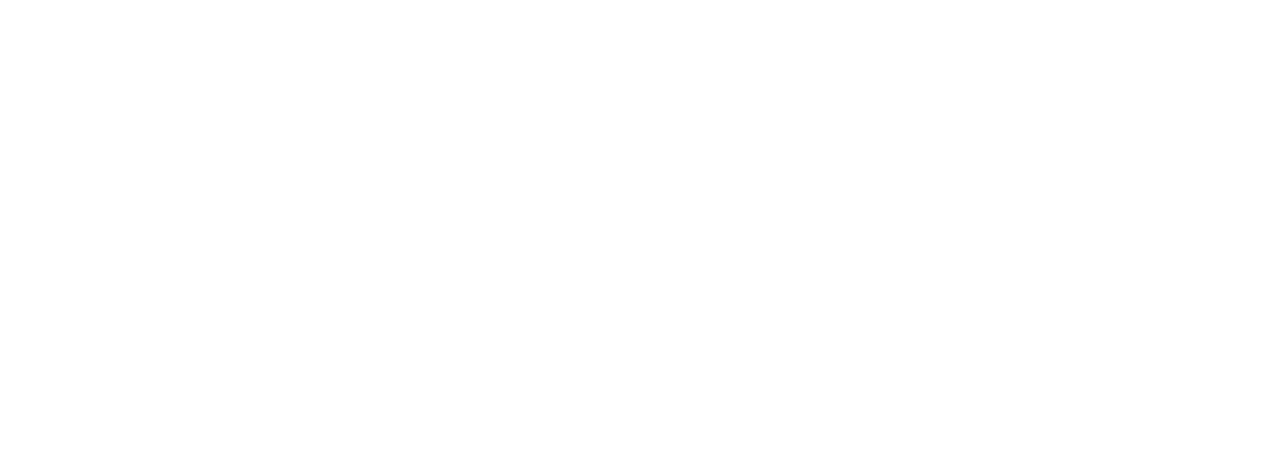
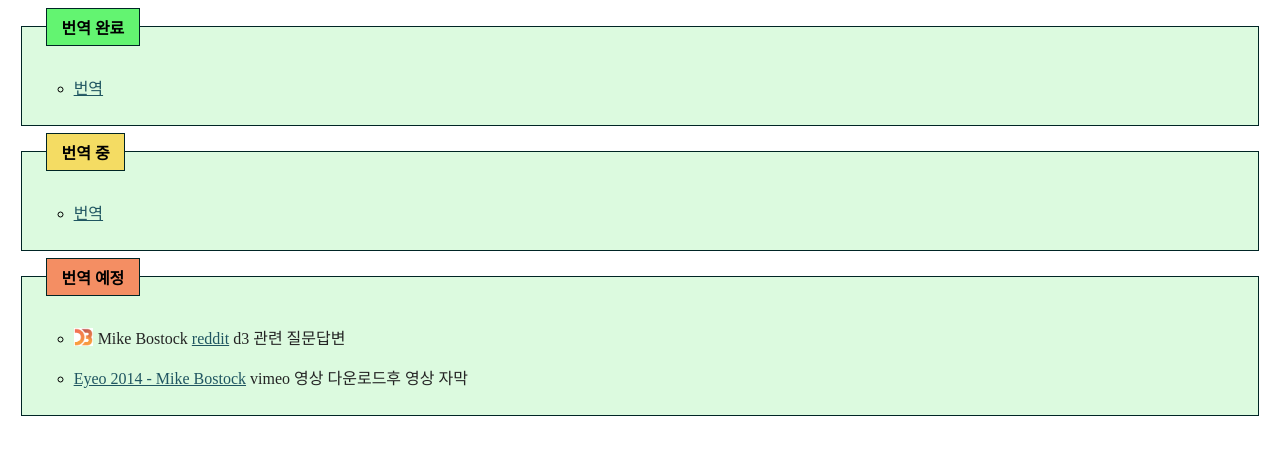
Before and after one commit to dobac09/en2kr, a plain HTML site: page index.html in a window 1280 px wide. Drawn offline with Linux system fonts and the light colour scheme.

Commit message:
Update index.html

```diff
--- a/index.html
+++ b/index.html
@@ -1,24 +1,119 @@
 <!DOCTYPE html>
 <html>
-  <head>
-    <meta charset="UTF-8">
-    <title>번역</title>
-    <style>
-    body {padding: 0; margin: 0;} canvas {vertical-align: top;}
+<head>
+  <meta charset="UTF-8">
+  <title>번역목록</title>
+  <style>
+body {
+  background-color: white;
+}
 
+fieldset {
+  border: 1px solid #002525;
+  margin: 1ex 1% 1ex 1%;rgb(199, 90, 101);
+  background-color: #dcfadf;
+}
 
+fieldset:hover {
+  background-color: white;
+}
 
+legend {
+  background-color: white;
+  border: 1px solid #003030;
+  padding: 0.8ex 2ex 0.8ex 2ex;
+  font-weight: bold;
+  color: black;
+}
 
+legend.finished {
+  border: 1px solid #002525;
+  margin: 1ex 1% 1ex 1%;rgb(199, 90, 101);
+  background-color: #63f471;
+}
 
-    </style>
-  </head>
+legend.onprogress {
+  border: 1px solid #002525;
+  margin: 1ex 1% 1ex 1%;rgb(199, 90, 101);
+  background-color: #f4dc63;
+}
 
-  <body>
+legend.wishlist {
+  border: 1px solid #002525;
+  margin: 1ex 1% 1ex 1%;rgb(199, 90, 101);
+  background-color: #f48e63;
+}
 
+a {
+  color: #1f5561;
+}
 
+a:hover {
+  color: #50a6ff;
+}
 
+a:visited {
+  color: #bb0797;
+}
 
+a:visited:hover {
+  color: grey;
+}
 
+a:active {
+  color: #FFFF90;
+}
 
-  </body>
+ul {
+  list-style-type: circle;
+  color: black;
+}
+
+li p {
+  color: #242424;
+}
+
+.d3:before
+{
+  background-size: contain;
+  content: "";
+  display: inline-block;
+  height: 18px;
+  position: relative;
+  top: 2px;
+  width: 24px;
+}
+
+.d3:before {
+  background-image: url(https://github.com/dobac09/en2kr/blob/gh-pages/d3js_logo.png?raw=true);
+  background-repeat: no-repeat;
+}
+
+</style>
+</head>
+
+<body>
+  <fieldset>
+    <legend class="finished">번역 완료</legend>
+    <ul>
+      <li><p><a href="https://github.com/dobac09/en2kr/blob/gh-pages/translation/README.md">번역</a></P>
+    </ul>
+  </fieldset>
+
+  <fieldset>
+    <legend class="onprogress">번역 중</legend>
+    <ul>
+      <li><p><a href="https://github.com/dobac09/en2kr/blob/gh-pages/translation/README.md">번역</a></P>
+    </ul>
+  </fieldset>
+
+  <fieldset>
+    <legend class="wishlist">번역 예정</legend>
+    <ul>
+      <li><p class="d3">Mike Bostock <a href="https://www.reddit.com/r/dataisbeautiful/comments/3k3if4/hi_im_mike_bostock_creator_of_d3js_and_a_former/?sort=new">reddit</a> d3 관련 질문답변</P>
+      <li><p><a href="https://vimeo.com/112319901">Eyeo 2014 - Mike Bostock</a> vimeo 영상 다운로드후 영상 자막</p>
+
+    </ul>
+  </fieldset>
+</body>
 </html>
```
